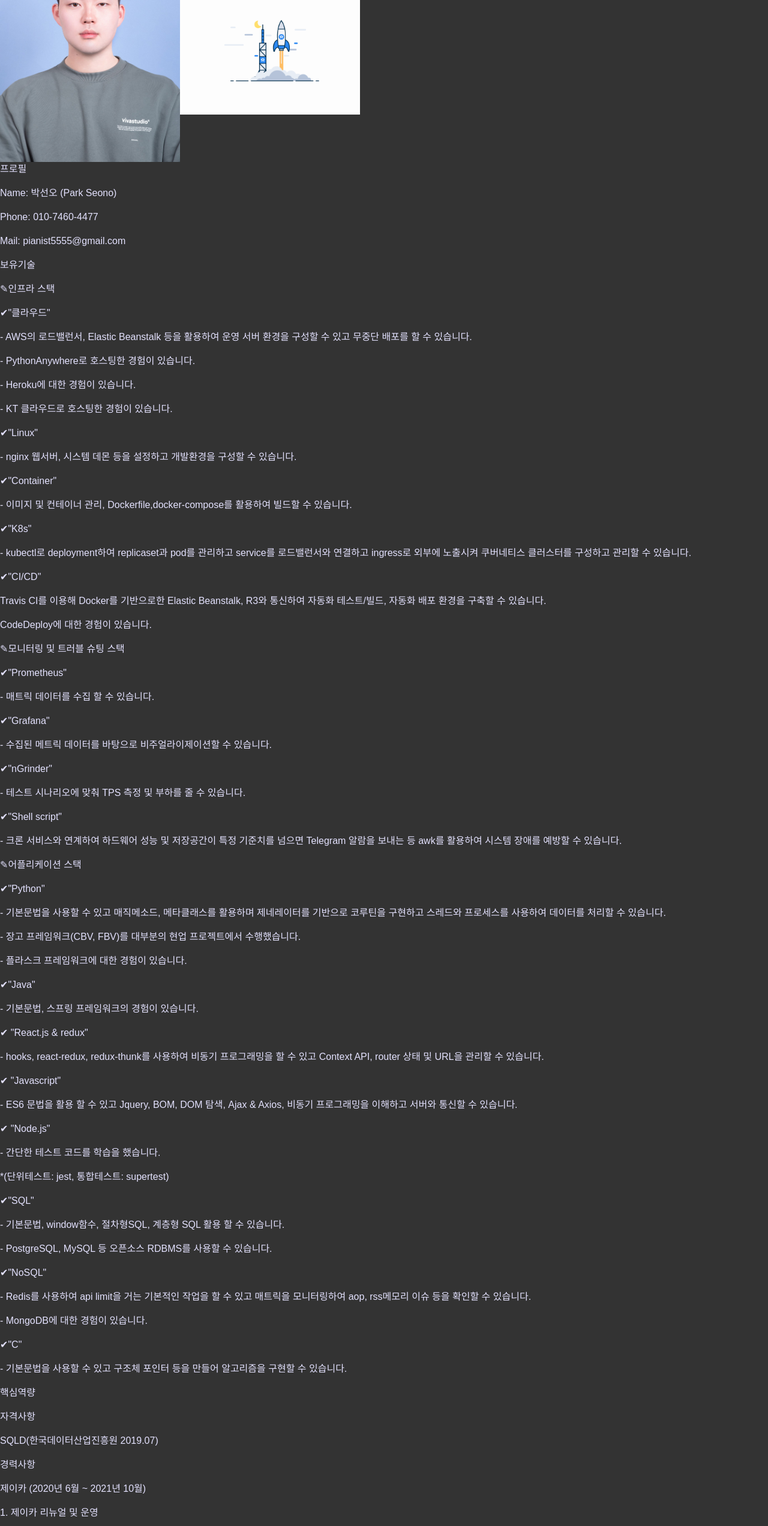
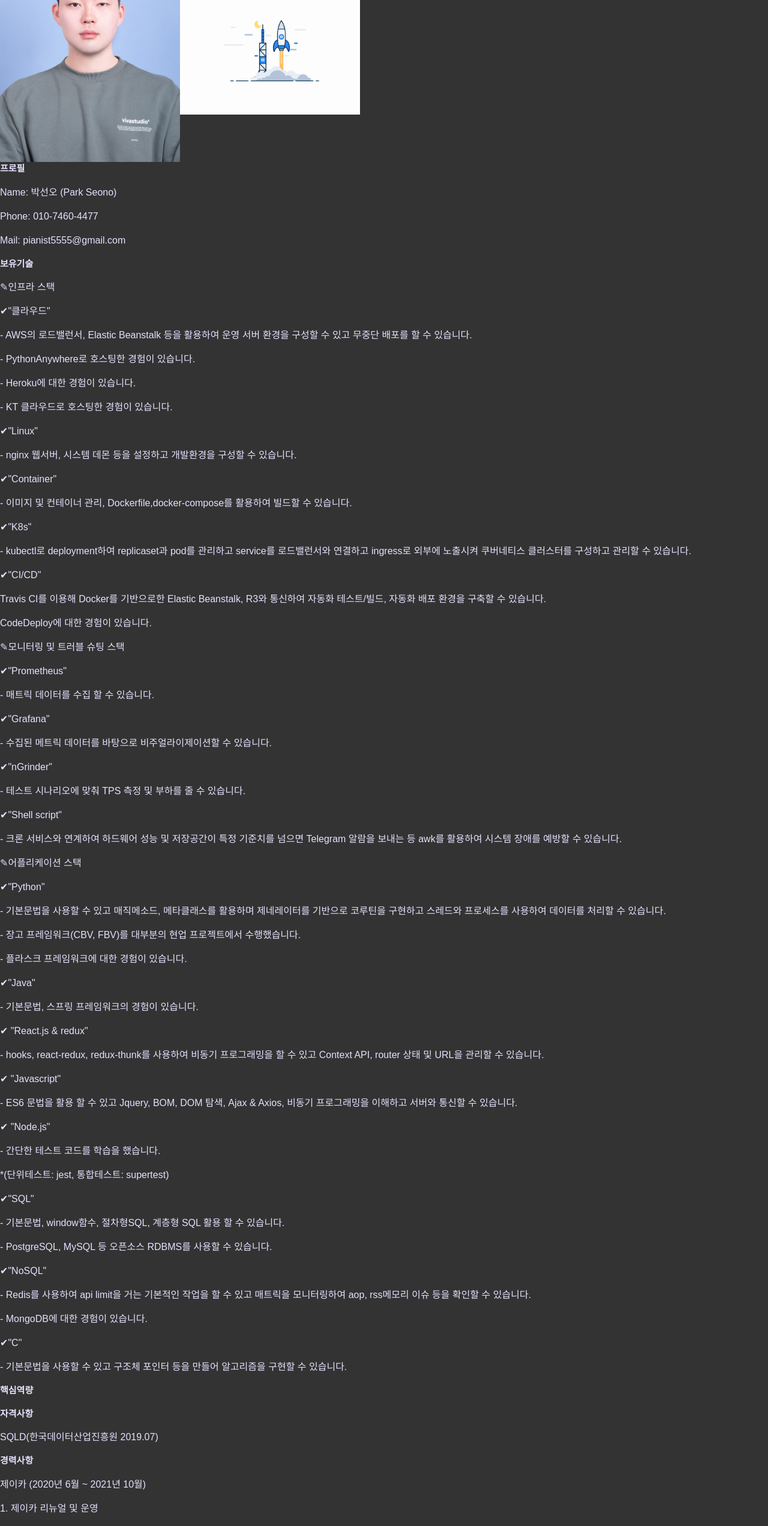
Before and after one commit to pianist5555/toffy_renewal, a React (Create React App) app in the folder front/front/: page / in a window 1280 px wide. Shown: the part 234-2778 px from the top of the page at 60% size. Built offline with nearby package versions, Linux system fonts and the light colour scheme; a web font is replaced by a local one.

Commit message:
'update'

```diff
--- a/front/front/src/pages/Index.js
+++ b/front/front/src/pages/Index.js
@@ -9,20 +9,22 @@ class Index extends Component {
     return (
       <div className="Index">
         <div className="Rocket">
-        <p>안녕하세요 모든 상황에 유연하게 대처하는 전문가를 꿈꾸는 개발자 박선오입니다.</p>
-        <p>모른다는 말을 함부로 입에 담기보다 내일은 이해하고 구현할 수 있다는 태도를 가지고 임하고 있습니다.</p>
-        <p>주어진 상황에 맞춰 개선하고 항상 더 나은 해결책이 있을거라 생각합니다.</p>
+          <p>안녕하세요 모든 상황에 유연하게 대처하는 전문가를 꿈꾸는 개발자 박선오입니다.</p>
+          <p>모른다는 말을 함부로 입에 담기보다 내일은 이해하고 구현할 수 있다는 태도를 가지고 임하고 있습니다.</p>
+          <p>주어진 상황에 맞춰 개선하고 항상 더 나은 해결책이 있을거라 생각합니다.</p>
           <img src={Me} alt="Me"  width="300"/>
           <img src={Rocket} alt="Rocket"  width="300"/>
         </div>
+
         <div className="Profile">
-        <p>프로필</p>
+        <p className='LargeCategory'>프로필</p>
         <p>Name: 박선오 (Park Seono)</p>
         <p>Phone: 010-7460-4477</p>
         <p>Mail: pianist5555@gmail.com</p>
         </div>
+
         <div className="Skills">
-        <p>보유기술</p>
+        <p className='LargeCategory'>보유기술</p>
           <div>
             <p>✎인프라 스택</p>
             <p>✔"클라우드"</p>
@@ -74,17 +76,20 @@ class Index extends Component {
             <p>- 기본문법을 사용할 수 있고 구조체 포인터 등을 만들어 알고리즘을 구현할 수 있습니다.</p>
           </div>
         </div>
+
         <div className="Capabilities">
-          <p>핵심역량</p>
+          <p className='LargeCategory'>핵심역량</p>
         </div>
+
         <div className="Certificate">
-        <p>자격사항</p>
+        <p className='LargeCategory'>자격사항</p>
           <div className='Sqld'>
           <p>SQLD(한국데이터산업진흥원 2019.07)</p>
           </div>
         </div>
+
         <div className="Carrer">
-          <p>경력사항</p>
+          <p className='LargeCategory'>경력사항</p>
           <p>제이카 (2020년 6월 ~ 2021년 10월)</p>
           <div className='Role'>
             <p>1. 제이카 리뉴얼 및 운영</p>
@@ -103,8 +108,9 @@ class Index extends Component {
             <p>담당업무:cms 프론트 및 백엔드, 개발서버와 운영서버 구축, CI/CD 환경 구축</p>
           </div>
         </div>
+
         <div className="Toyproject">
-        <p>사이드프로젝트</p>
+        <p className='LargeCategory'>사이드프로젝트</p>
           <div className="Toffy">
             <a href="/toffy"><img src={Toffy} alt="Toffy" /></a>
             <div className='introduction'>
@@ -137,7 +143,8 @@ class Index extends Component {
           </div>
         </div>
         <div className="Graduation">
-        <p>학력사항</p>
+
+        <p className='LargeCategory'>학력사항</p>
           <div>
             <p>한국방송통신대학교 4학년 재학</p>
             <p>컴퓨터과학과 전공</p>
```
Also changed, not shown: front/front/src/css/bootstrap4-neon-glow.css.
